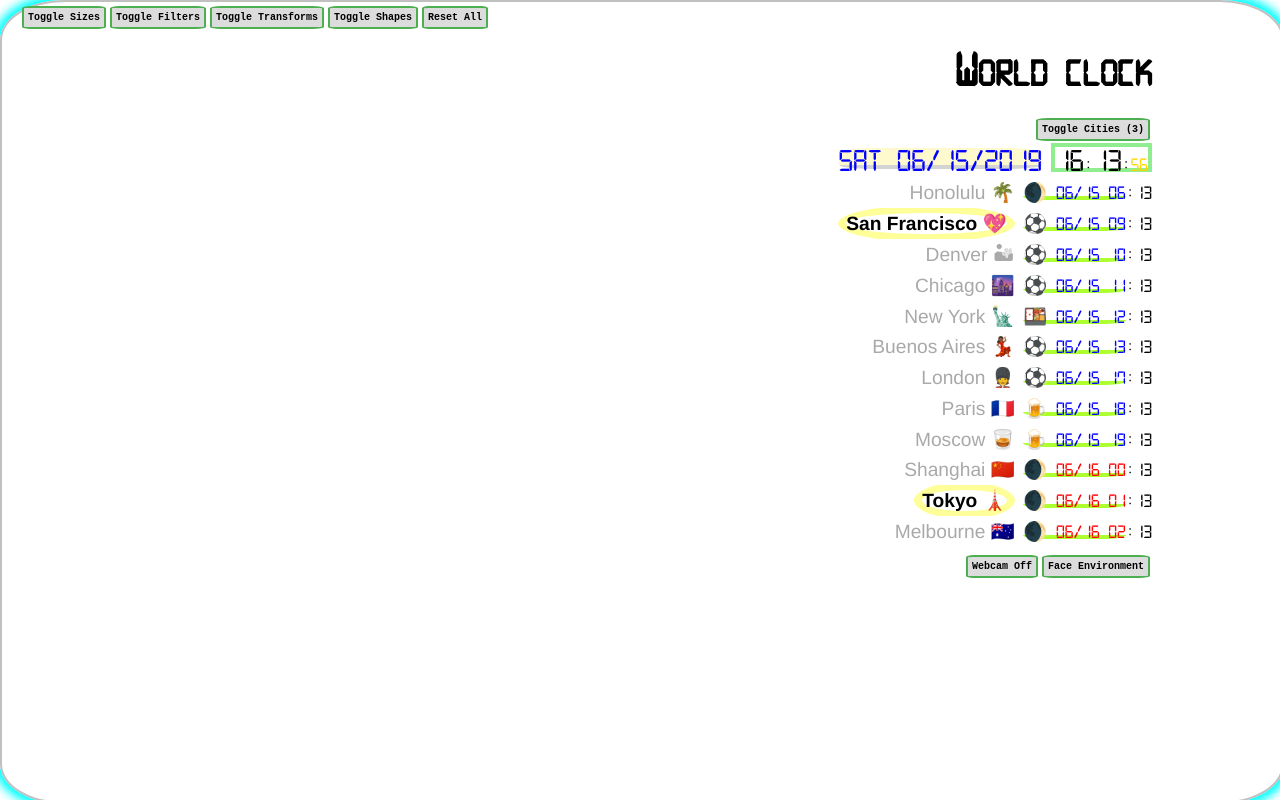
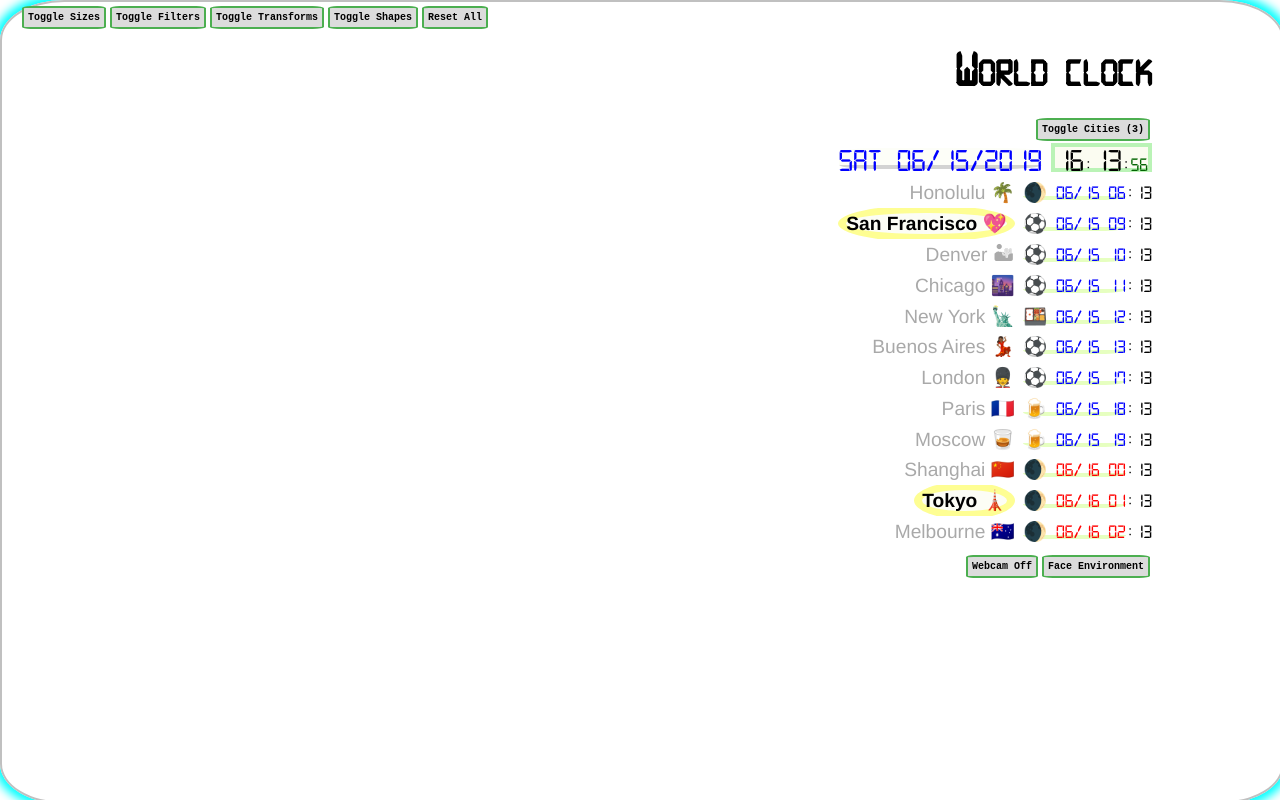
Before and after one commit to soominkimu/STQTimer, a React (Create React App) app: page / in a window 1280 px wide. Built offline with nearby package versions, Linux system fonts and the light colour scheme; no server answers.

Commit message:
CSS colors edited

```diff
--- a/src/App.scss
+++ b/src/App.scss
@@ -30,7 +30,7 @@ li {
 }
 
 #tm-ss {
-  color: Gold;
+  color: DarkGreen;
   &::after { content: attr(data-ss); }
 }
 
@@ -50,15 +50,16 @@ li {
 
 #tm {
   padding-top: 10px;
-  border: 4px solid LightGreen;
+  background: rgba(244,248,220,.4);
+  border: 4px solid rgba(144,238,144,.6);
 }
 
 #tm-sd {  // date short form: no year and dow
   border-radius: 25%;
-  border-bottom: 4px solid GreenYellow;
+  border-bottom: 4px solid rgba(173,255,47,.3);
   &::after { content: " " attr(data-mo) "/" attr(data-dd) " " attr(data-hr); }
   &:hover {
-    background: yellow;
+    background: rgba(255,255,0,.3);
   }
   &[data-dw='0'] { color: red; }
   &[data-dw='6'] { color: blue; }
@@ -132,13 +133,14 @@ li {
     color: blue;
     &::before { content: "Sat "; }
   }
-  background: LemonChiffon;
+  background: rgba(244,248,220,.2);
 }
 
 %text-emphasis {
   font-weight: bold;
   color: black;
   border-radius: 50%;
+  background: rgba(244,248,220,.3);
   border: 8px solid rgba(255,255,0,.4);
 }
 
```
